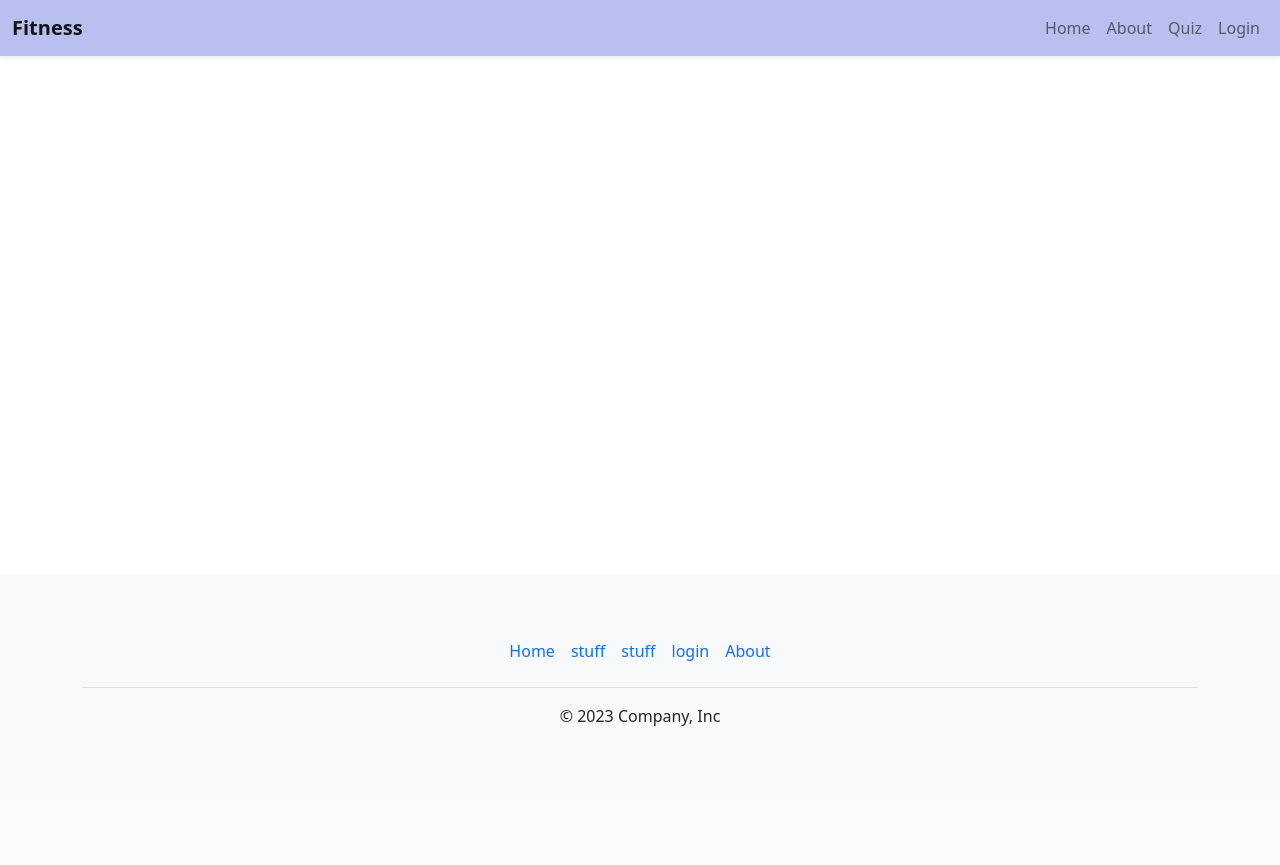
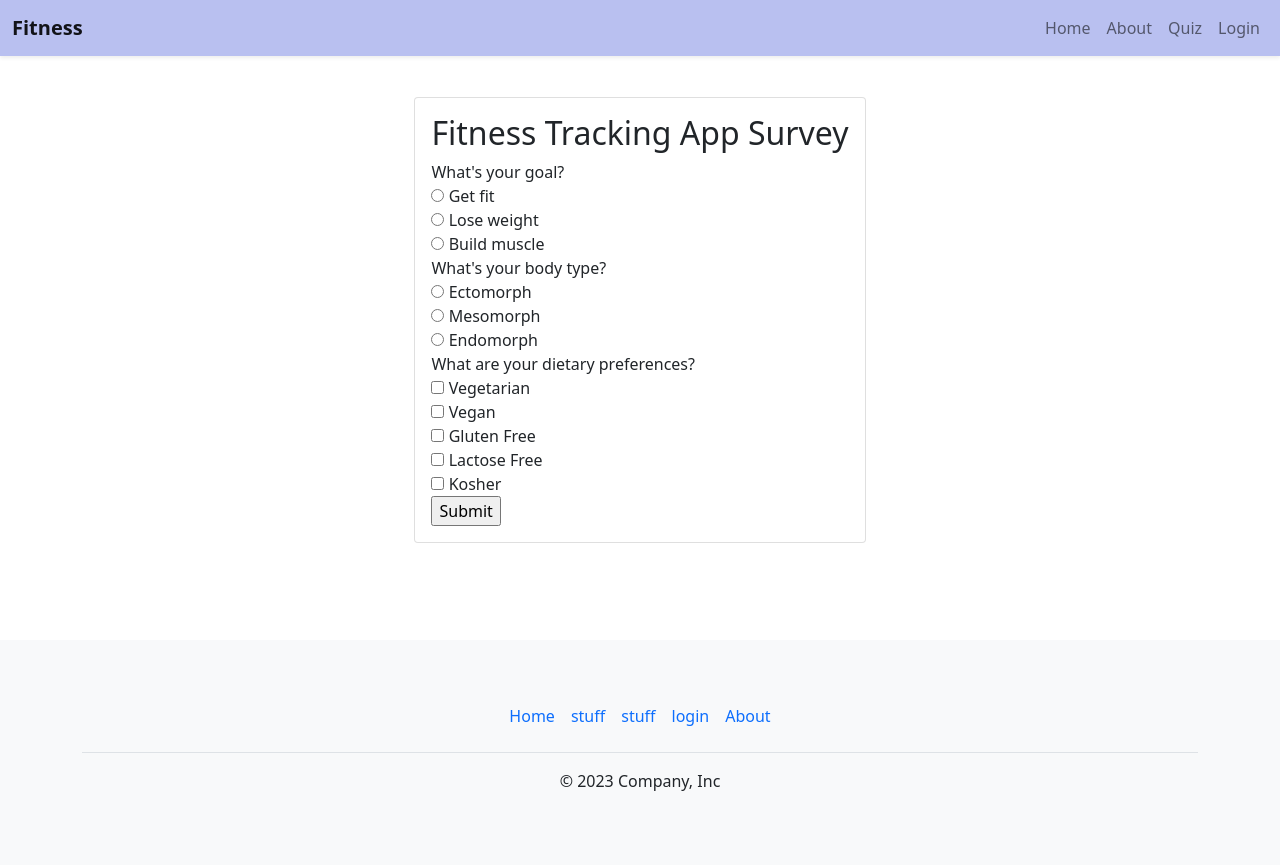
Before and after one commit to ShawnKi/SoftwareEngineeringProjectCSE3026, a Flask app: page /quiz in a window 1280 px wide. Before the commit the page ends 726 px from the top, so only its background shows below. Run offline with Flask 3, Linux system fonts and the light colour scheme; the visitor is signed in with stand-in values (Sample User, id 1).

Commit message:
Update quiz.html

```diff
--- a/SoftwareEngineeringProjectCSE3026-test1/templates/quiz.html
+++ b/SoftwareEngineeringProjectCSE3026-test1/templates/quiz.html
@@ -1 +1,84 @@
-{% extends 'base.html' %}
+{% extends "base.html" %}
+
+{% block head %}
+<title>Quiz</title>
+<style>
+.center-screen {
+  display: flex;
+  justify-content: center;
+  align-items: center;
+  height: 80vh;
+}
+</style>
+{% endblock %}
+
+{% block body %}
+<div class="container center-screen">
+  <div class="card p-3">
+    <h2>Fitness Tracking App Survey</h2>
+
+    <form id="surveyForm">
+      <label for="goal">What's your goal?</label><br>
+      <input type="radio" id="getFit" name="goal" value="Get fit">
+      <label for="getFit">Get fit</label><br>
+      <input type="radio" id="loseWeight" name="goal" value="Lose weight">
+      <label for="loseWeight">Lose weight</label><br>
+      <input type="radio" id="buildMuscle" name="goal" value="Build muscle">
+      <label for="buildMuscle">Build muscle</label><br>
+
+      <label for="bodyType">What's your body type?</label><br>
+      <input type="radio" id="ectomorph" name="bodyType" value="Ectomorph">
+      <label for="ectomorph">Ectomorph</label><br>
+      <input type="radio" id="mesomorph" name="bodyType" value="Mesomorph">
+      <label for="mesomorph">Mesomorph</label><br>
+      <input type="radio" id="endomorph" name="bodyType" value="Endomorph">
+      <label for="endomorph">Endomorph</label><br>
+
+      <label for="dietaryPreferences">What are your dietary preferences?</label><br>
+      <input type="checkbox" id="vegetarian" name="dietaryPreferences" value="Vegetarian">
+      <label for="vegetarian">Vegetarian</label><br>
+      <input type="checkbox" id="vegan" name="dietaryPreferences" value="Vegan">
+      <label for="vegan">Vegan</label><br>
+      <input type="checkbox" id="glutenFree" name="dietaryPreferences" value="Gluten Free">
+      <label for="glutenFree">Gluten Free</label><br>
+      <input type="checkbox" id="lactoseFree" name="dietaryPreferences" value="Lactose Free">
+      <label for="lactoseFree">Lactose Free</label><br>
+      <input type="checkbox" id="kosher" name="dietaryPreferences" value="Kosher">
+      <label for="kosher">Kosher</label><br>
+
+      <!-- Add the rest of your questions in a similar manner -->
+
+      <input type="submit" value="Submit">
+    </form>
+  </div>
+</div>
+
+<script>
+document.getElementById("surveyForm").addEventListener("submit", function(event){
+  event.preventDefault()
+
+  let result = {
+    goal: document.querySelector('input[name="goal"]:checked').value,
+    bodyType: document.querySelector('input[name="bodyType"]:checked').value,
+    dietaryPreferences: Array.from(document.querySelectorAll('input[name="dietaryPreferences"]:checked')).map(el => el.value),
+    // Add the rest of your variables in a similar manner
+  };
+
+  fetch('/quiz', {
+    method: 'POST',
+    headers: {
+      'Content-Type': 'application/json'
+    },
+    body: JSON.stringify(result)
+  }).then(response => {
+    if (response.ok) {
+      window.location.href = "/thankyou";  // Redirect to the "thank you" page
+    } else {
+      throw new Error('Error: ' + response.statusText);
+    }
+  }).catch(error => {
+    console.error('Error:', error);
+  });
+});
+</script>
+{% endblock %}
```
